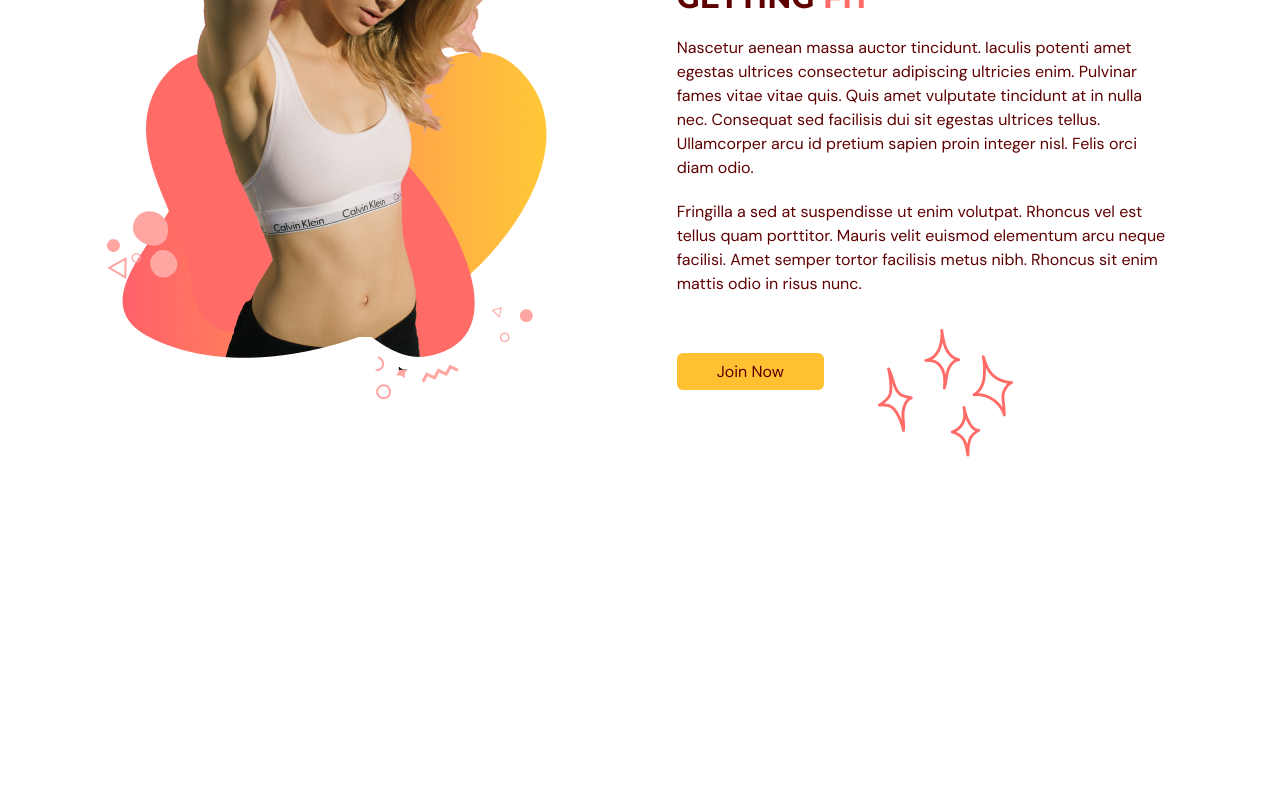
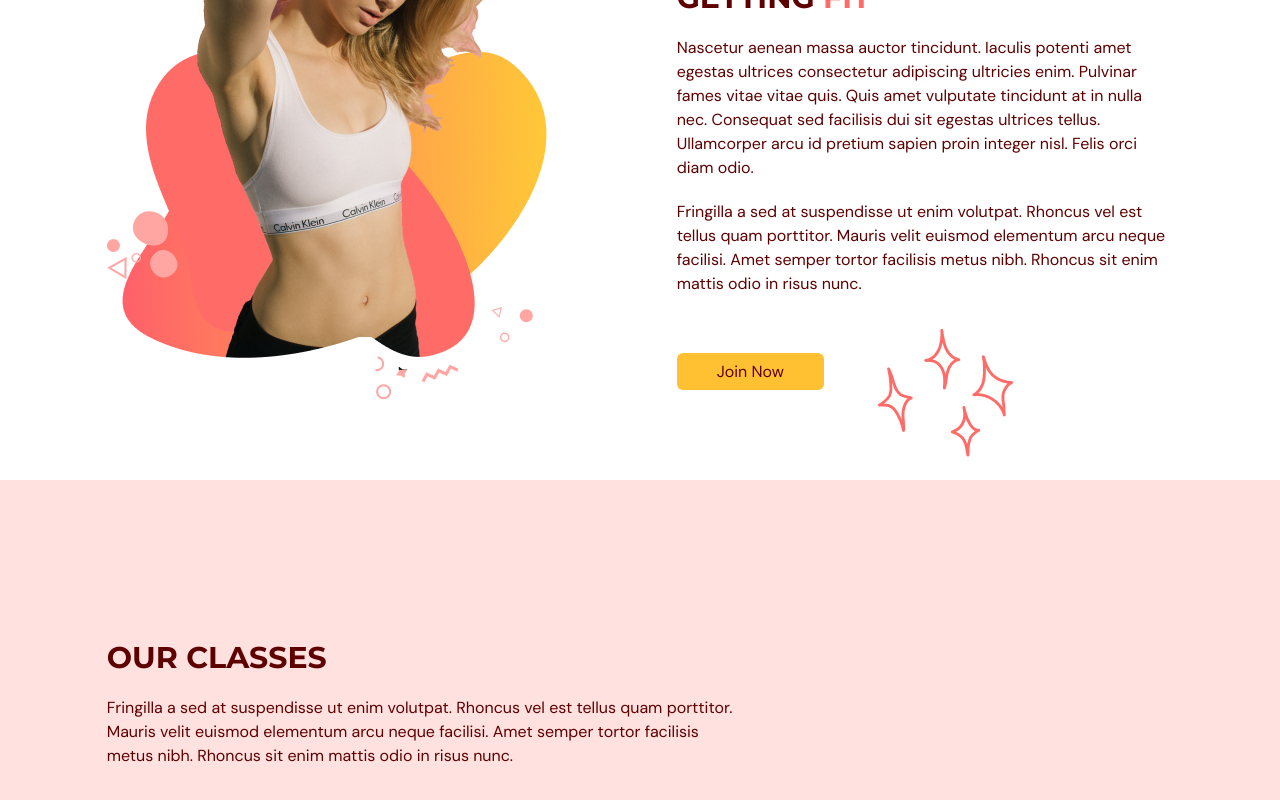
Before and after one commit to FelipeMDantas/Gym, a React (Vite) app: page / in a window 1280 px wide. Shown: the part 1649-2449 px from the top of the page. Before the commit the page ends 2129 px from the top, so only its background shows below. Built offline with nearby package versions, Linux system fonts and the light colour scheme.

Commit message:
ClassType created and Class component added.

```diff
--- a/src/App.tsx
+++ b/src/App.tsx
@@ -3,6 +3,7 @@
 import { SelectedPage } from "./shared/types";
 import Home from "@/scenes/home";
 import Benefits from "@/scenes/benefits";
+import OurClasses from "@/scenes/ourClasses";
 
 function App() {
   const [selectedPage, setSelectedPage] = useState<SelectedPage>(
@@ -30,6 +31,7 @@
       />
       <Home setSelectedPage={setSelectedPage} />
       <Benefits setSelectedPage={setSelectedPage} />
+      <OurClasses setSelectedPage={setSelectedPage} />
     </div>
   );
 }
--- /dev/null
+++ b/src/scenes/ourClasses/Class.tsx
@@ -0,0 +1,11 @@
+type Props = {
+  name: string;
+  description?: string;
+  image: string;
+};
+
+const Class = ({ name, description, image }: Props) => {
+  return <li className="relative mx-5 inline-block h-[380px] w-[450px]"></li>;
+};
+
+export default Class;
--- a/src/scenes/ourClasses/index.tsx
+++ b/src/scenes/ourClasses/index.tsx
@@ -1,17 +1,95 @@
-import { SelectedPage } from "@/shared/types";
+import { ClassType, SelectedPage } from "@/shared/types";
+import { motion } from "framer-motion";
+import HText from "@/shared/HText";
 import image1 from "@/assets/image1.png";
 import image2 from "@/assets/image2.png";
 import image3 from "@/assets/image3.png";
 import image4 from "@/assets/image4.png";
 import image5 from "@/assets/image5.png";
 import image6 from "@/assets/image6.png";
+import Class from "./Class";
+
+const classes: Array<ClassType> = [
+  {
+    name: "Weight Training Classes",
+    description:
+      "Lorem ipsum dolor sit amet, consectetur adipiscing elit, sed do eiusmod tempor incididunt ut labore et dolore magna aliqua. Ut enim ad minim veniam, quis nostrud exercitation ullamco laboris nisi ut aliquip ex ea commodo consequat.",
+    image: image1,
+  },
+  {
+    name: "Yoga Classes",
+    image: image2,
+  },
+  {
+    name: "Ab Core Classes",
+    description:
+      "Lorem ipsum dolor sit amet, consectetur adipiscing elit, sed do eiusmod tempor incididunt ut labore et dolore magna aliqua. Ut enim ad minim veniam, quis nostrud exercitation ullamco laboris nisi ut aliquip ex ea commodo consequat.",
+    image: image3,
+  },
+  {
+    name: "Adventures Classes",
+    description:
+      "Lorem ipsum dolor sit amet, consectetur adipiscing elit, sed do eiusmod tempor incididunt ut labore et dolore magna aliqua. Ut enim ad minim veniam, quis nostrud exercitation ullamco laboris nisi ut aliquip ex ea commodo consequat.",
+    image: image4,
+  },
+  {
+    name: "Fitness Classes",
+    image: image5,
+  },
+  {
+    name: "Training Classes",
+    description:
+      "Lorem ipsum dolor sit amet, consectetur adipiscing elit, sed do eiusmod tempor incididunt ut labore et dolore magna aliqua. Ut enim ad minim veniam, quis nostrud exercitation ullamco laboris nisi ut aliquip ex ea commodo consequat.",
+    image: image6,
+  },
+];
 
 type Props = {
   setSelectedPage: (value: SelectedPage) => void;
 };
 
 const OurClasses = ({ setSelectedPage }: Props) => {
-  return <div>OurClasses</div>;
+  return (
+    <section className="w-full bg-primary-100 py-40" id="ourclasses">
+      <motion.div
+        onViewportEnter={() => setSelectedPage(SelectedPage.OurClasses)}
+      >
+        <motion.div
+          className="mx-auto w-5/6"
+          initial="hidden"
+          whileInView="visible"
+          viewport={{ once: true, amount: 0.5 }}
+          transition={{ duration: 0.5 }}
+          variants={{
+            hidden: { opacity: 0, x: -50 },
+            visible: { opacity: 1, x: 0 },
+          }}
+        >
+          <div className="md:w-3/5">
+            <HText>OUR CLASSES</HText>
+            <p className="py-5">
+              Fringilla a sed at suspendisse ut enim volutpat. Rhoncus vel est
+              tellus quam porttitor. Mauris velit euismod elementum arcu neque
+              facilisi. Amet semper tortor facilisis metus nibh. Rhoncus sit
+              enim mattis odio in risus nunc.
+            </p>
+          </div>
+        </motion.div>
+        <div className="mt-10 h-[353px] w-full overflow-x-auto overflow-y-hidden">
+          <ul className="w-[2800px] whitespace-nowrap">
+            {classes.map((item: ClassType, index) => (
+              <Class
+                key={`${item.name}-${index}`}
+                name={item.name}
+                description={item.description}
+                image={item.image}
+              />
+            ))}
+          </ul>
+        </div>
+      </motion.div>
+    </section>
+  );
 };
 
 export default OurClasses;
--- a/src/shared/types.ts
+++ b/src/shared/types.ts
@@ -10,3 +10,9 @@
   title: string;
   description: string;
 }
+
+export interface ClassType {
+  name: string;
+  description?: string;
+  image: string;
+}
```
